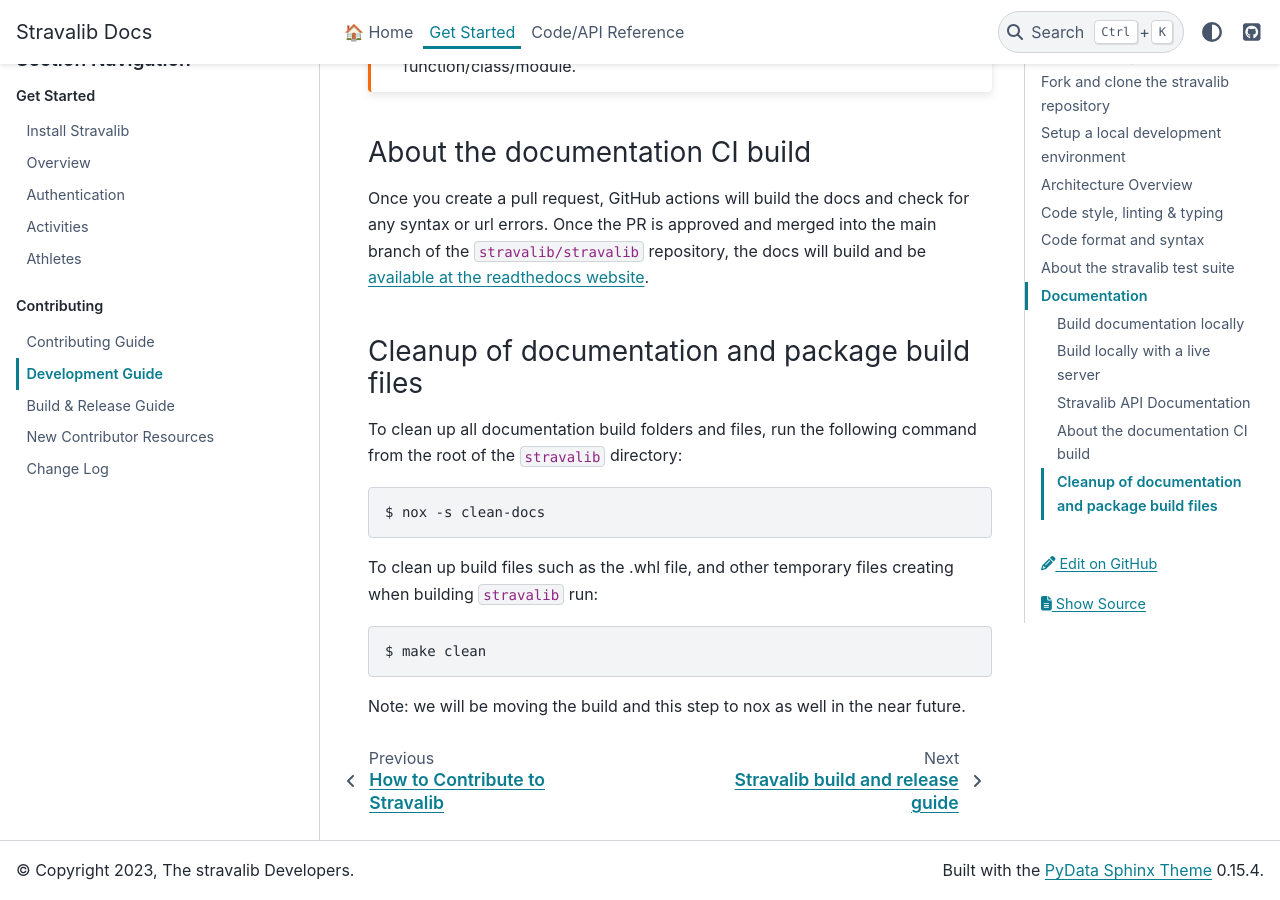
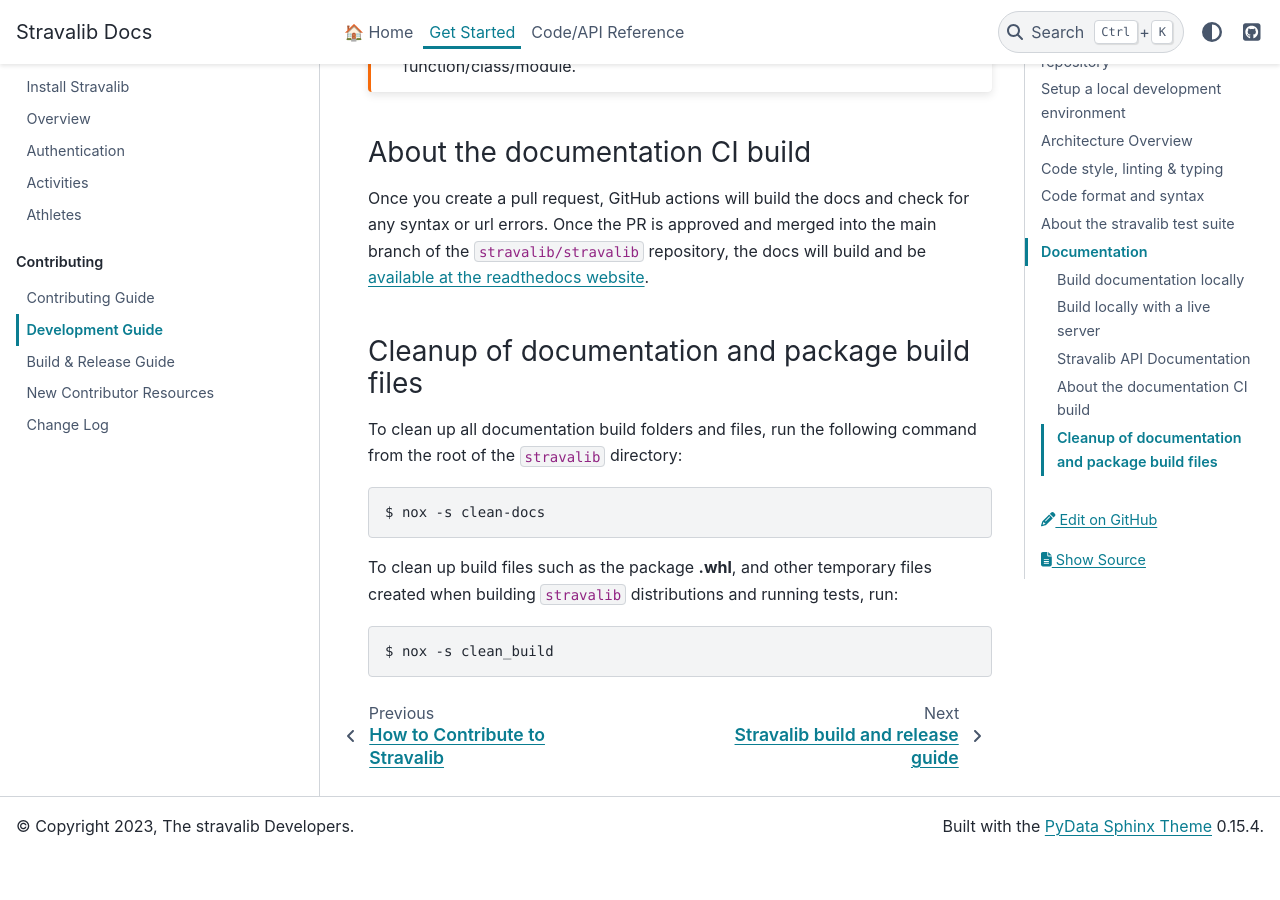
Before and after one commit to stravalib/stravalib, a Sphinx documentation site: the page built from docs/contributing/development-guide.md, in a window 1280 px wide and 900 px high, scrolled down 11677 px. Built offline with Sphinx 7.4.7 and the PyData theme 0.15.4, drawn with Linux system fonts in a browser that asks for light colours; the version number could not be read and is left out; after the commit the page ends 12532 px from its top, so only the background shows below that.

Commit message:
Remove make

````diff
--- a/docs/contributing/development-guide.md
+++ b/docs/contributing/development-guide.md
@@ -306,7 +306,7 @@
 ### Test code coverage
 
 We use [pytest-cov](https://pytest-cov.readthedocs.io/en/latest/) to calculate
-test coverage. When you run `make test` pytest-cov will provide you with
+test coverage. When you run `nox -s tests` pytest-cov will provide you with
 coverage outputs locally. You can ignore the returned values for any files in
 the `test` directory.
 
@@ -455,12 +455,9 @@
 $ nox -s clean-docs
 ```
 
-To clean up build files such as the .whl file, and other temporary files
-creating when building `stravalib` run:
+To clean up build files such as the package **.whl**, and other temporary files
+created when building `stravalib` distributions and running tests, run:
 
 ```bash
-$ make clean
+$ nox -s clean_build
 ```
-
-Note: we will be moving the build and this step to nox as well in the near
-future.
````
